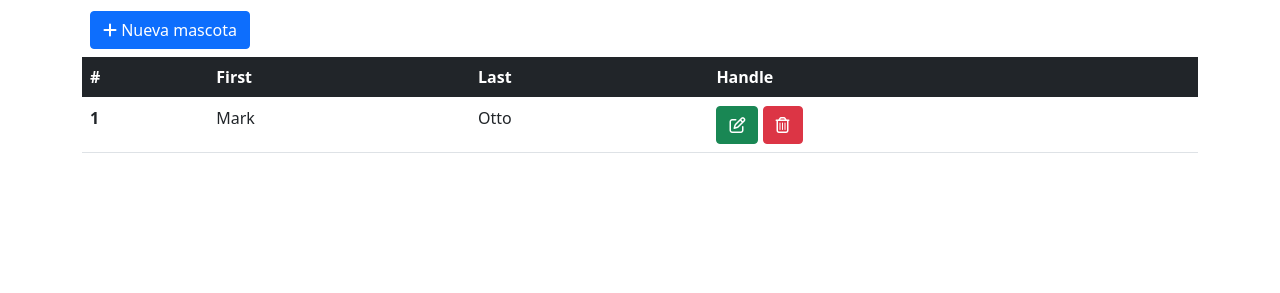
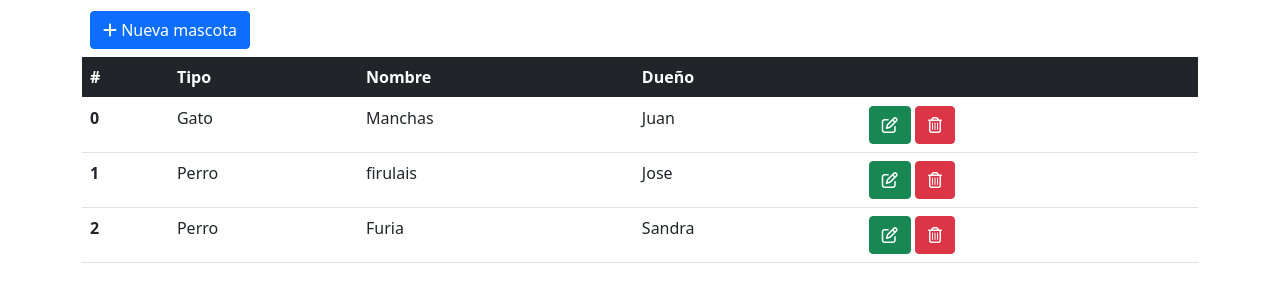
Before and after one commit to Oblum1989/veterinariajs, a plain HTML site: page index.html in a window 1280 px wide. Shown: the part 157-450 px from the top of the page. Drawn offline with nearby package versions, Linux system fonts and the light colour scheme.

Commit message:
listtar mascotas

```diff
--- a/index.html
+++ b/index.html
@@ -46,21 +46,13 @@
         <thead class="table-dark">
           <tr>
             <th scope="col">#</th>
-            <th scope="col">First</th>
-            <th scope="col">Last</th>
-            <th scope="col">Handle</th>
+            <th scope="col">Tipo</th>
+            <th scope="col">Nombre</th>
+            <th scope="col">Dueño</th>
+            <th scope="col"></th>
           </tr>
         </thead>
-        <tbody>
-          <tr>
-            <th scope="row">1</th>
-            <td>Mark</td>
-            <td>Otto</td>
-            <td>
-              <button type="button" class="btn btn-success"><i class="far fa-edit"></i></button>
-              <button type="button" class="btn btn-danger"><i class="far fa-trash-alt"></i></button>
-            </td>
-          </tr>
+        <tbody id="list-pets">
         </tbody>
       </table>
 
--- a/js/mascotas.js
+++ b/js/mascotas.js
@@ -1 +1,36 @@
-console.log("mascota")
+const listPets = document.getElementById("list-pets")
+let pets = [
+  {
+    tipo: "Gato",
+    name: "Manchas",
+    owner: "Juan",
+  },
+  {
+    tipo: "Perro",
+    name: "firulais",
+    owner: "Jose",
+  },
+  {
+    tipo: "Perro",
+    name: "Furia",
+    owner: "Sandra",
+  },
+];
+
+function showPets() {
+  const htmlPets = pets.map(
+    (pet, key) => `
+    <tr>
+      <th scope="row">${key}</th>
+      <td>${pet.tipo}</td>
+      <td>${pet.name}</td>
+      <td>${pet.owner}</td>
+      <td>
+        <button type="button" class="btn btn-success"><i class="far fa-edit"></i></button>
+        <button type="button" class="btn btn-danger"><i class="far fa-trash-alt"></i></button>
+      </td>
+    </tr>`).join("")
+    listPets.innerHTML = htmlPets
+}
+
+showPets()
```
